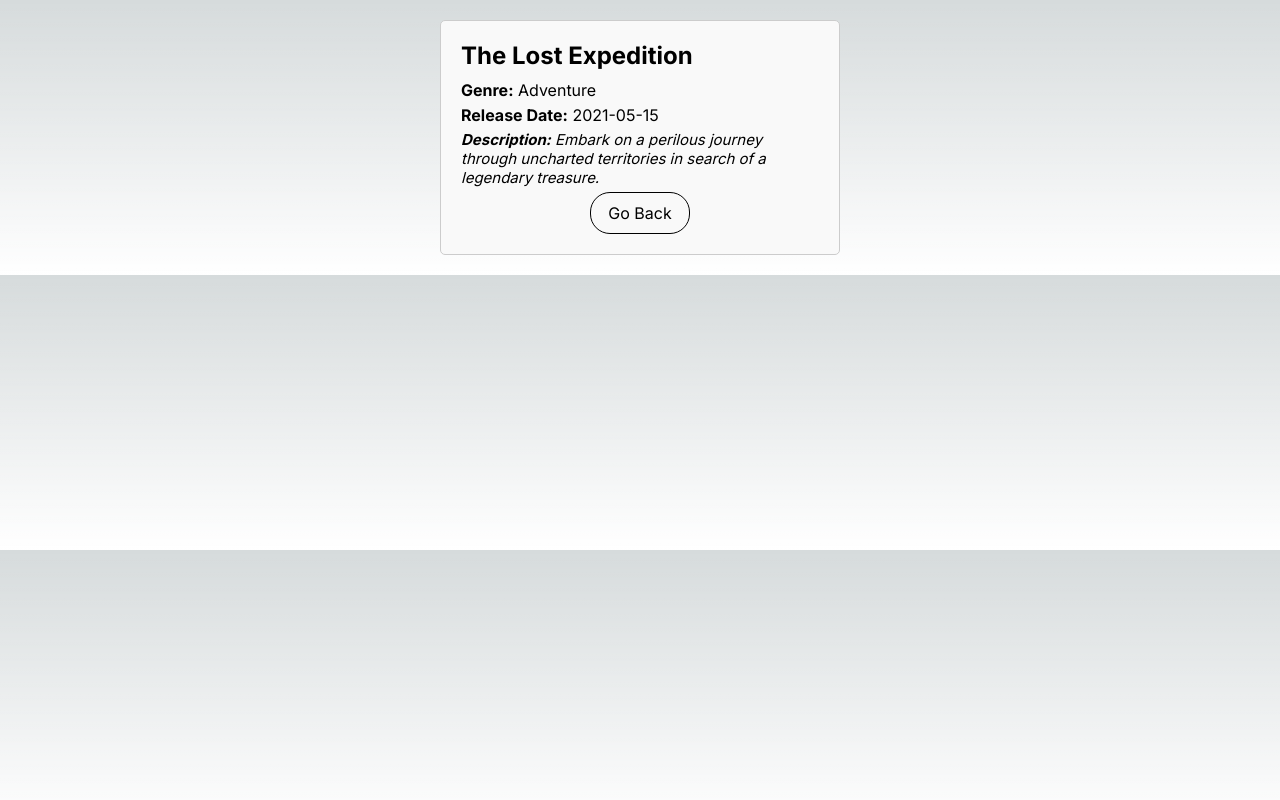
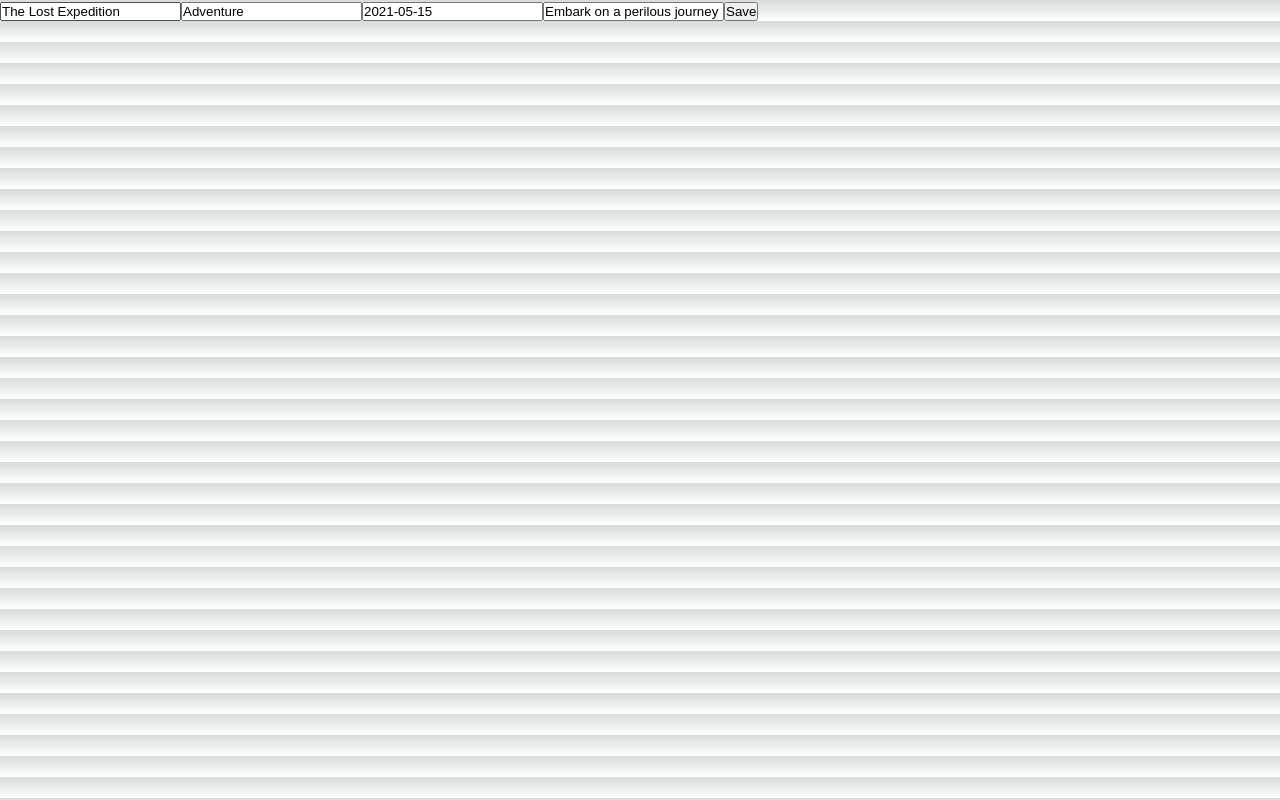
Before and after one commit to tommys0/warc2-nextjs, a Next.js app in the folder my-first-app/: page /games/1/edit in a window 1280 px wide. Built offline with nearby package versions, Linux system fonts and the light colour scheme.

Commit message:
Edit page re-do

```diff
--- a/my-first-app/src/app/games/[id]/edit/page.js
+++ b/my-first-app/src/app/games/[id]/edit/page.js
@@ -1,25 +1,56 @@
+"use client"
+
 import styles from './page.module.css';
 import { gamesData } from "@/app/games/page";
 import Link from "next/link";
+import { useState } from "react";
 
 export default function Page({ params }) {
     const selectedGame = gamesData.find(game => game.id === parseInt(params.id));
+    const [gameTitle, setGameTitle] = useState(selectedGame.title);
+    const [gameGenre, setGameGenre] = useState(selectedGame.genre);
+    const [gameReleaseDate, setGameReleaseDate] = useState(selectedGame.release_date);
+    const [gameDescription, setGameDescription] = useState(selectedGame.description);
 
     if (!selectedGame) {
         return (
             <p>Game not found.</p>
-        )
+        );
+    }
+
+    function saveData() {
+
     }
 
     return (
-        <div className={styles.gameDetails}>
-            <h2 className={styles.title}>{selectedGame.title}</h2>
-            <p className={styles.genre}><strong>Genre:</strong> {selectedGame.genre}</p>
-            <p className={styles.releaseDate}><strong>Release Date:</strong> {selectedGame.release_date}</p>
-            <p className={styles.description}><strong>Description:</strong> {selectedGame.description}</p>
-            <Link href={`/games/`}>
-                <p className={styles.goBackButton}>Go Back</p>
-            </Link>
+        <div className={styles.editForm}>
+            <label>
+                <input
+                    type="text"
+                    className={styles.formInputField}
+                    value={gameTitle}
+                    onChange={(e) => setGameTitle(e.target.value)}
+                />
+                <input
+                    type="text"
+                    className={styles.formInputField}
+                    value={gameGenre}
+                    onChange={(e) => setGameGenre(e.target.value)}
+                />
+                <input
+                    type="text"
+                    className={styles.formInputField}
+                    value={gameReleaseDate}
+                    onChange={(e) => setGameReleaseDate(e.target.value)}
+                />
+                <input
+                    type="text"
+                    className={styles.formInputField}
+                    value={gameDescription}
+                    onChange={(e) => setGameDescription(e.target.value)}
+                />
+            </label>
+            <button onClick={saveData}>Save</button>
         </div>
     );
 }
```
